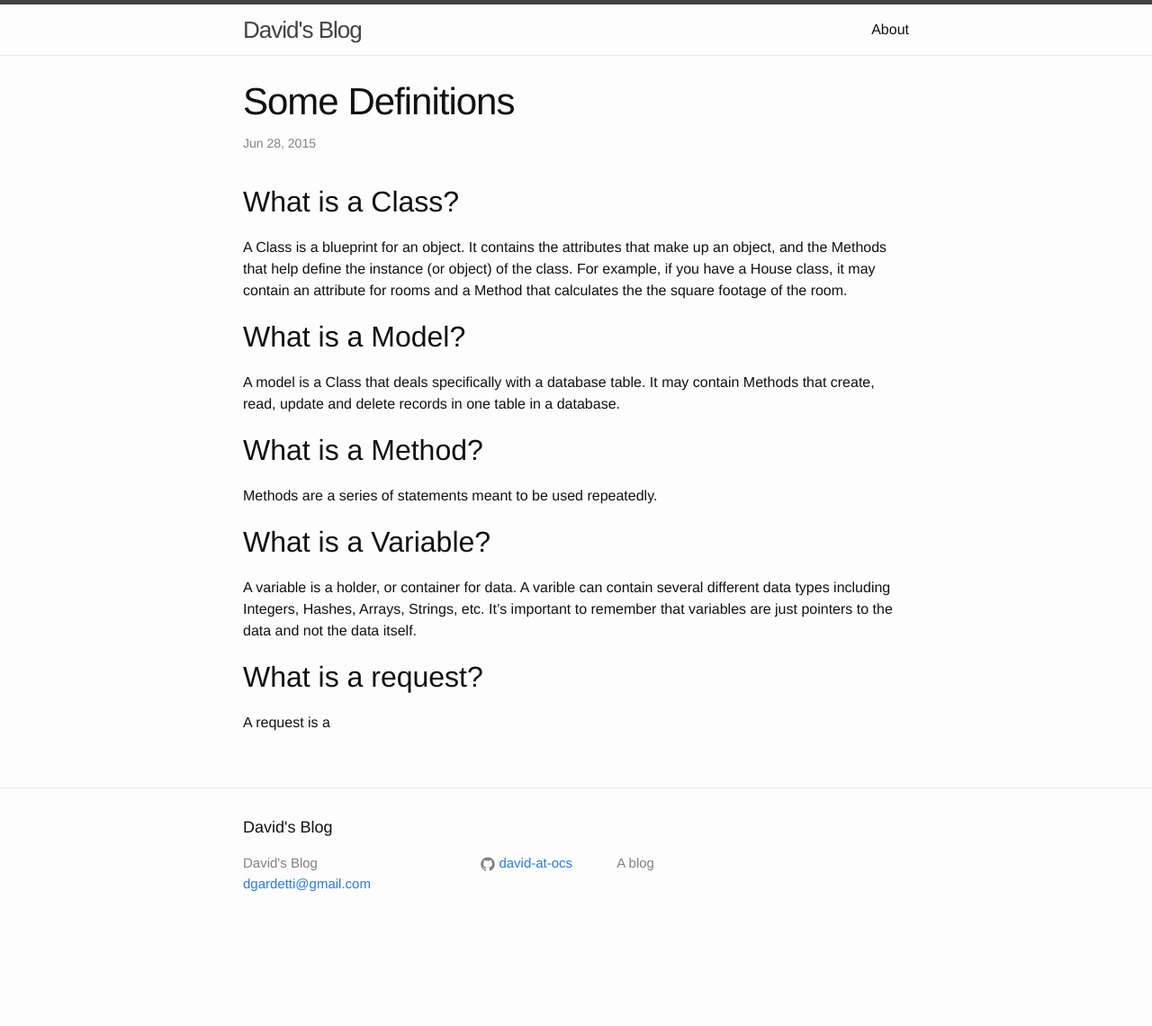
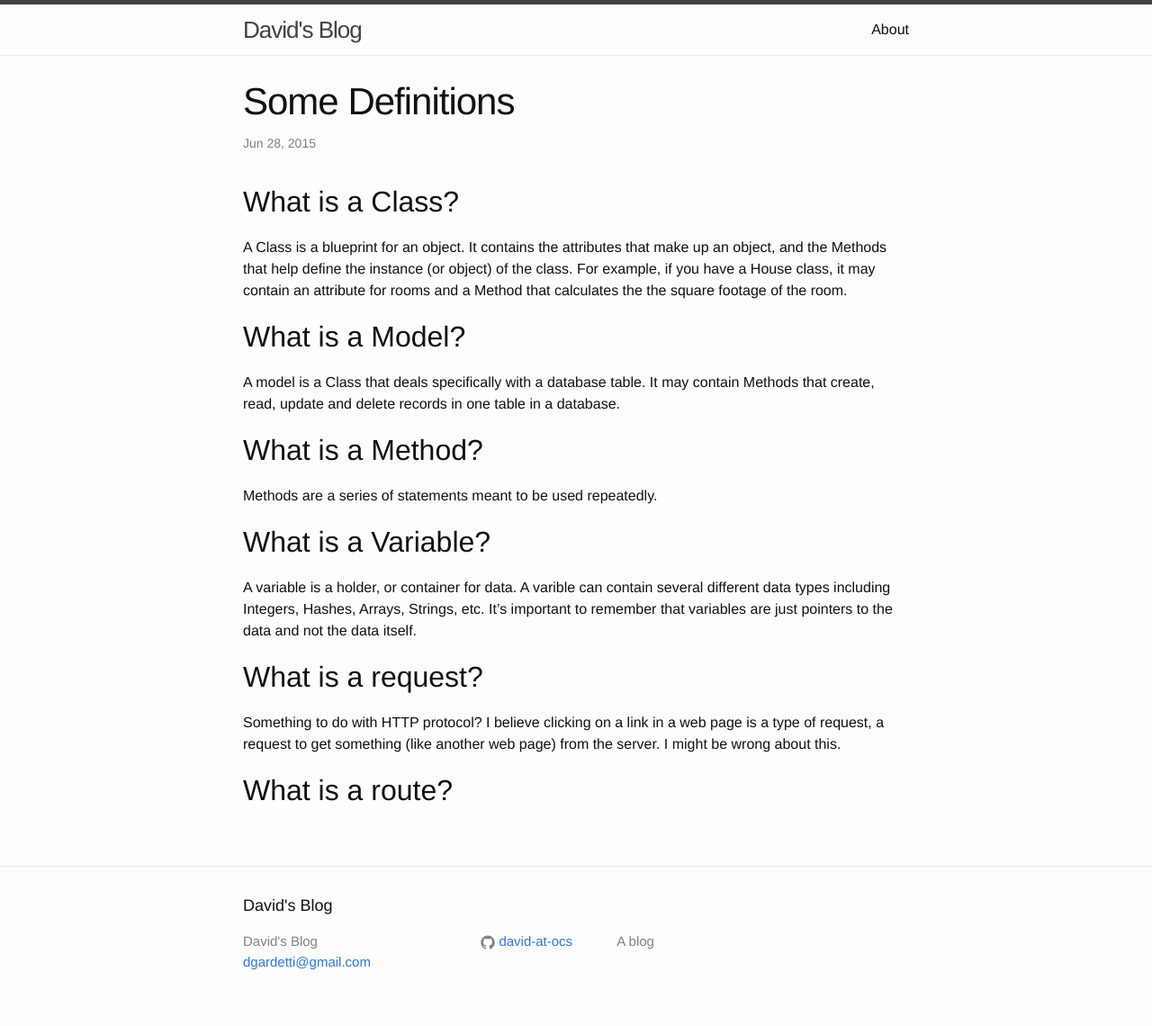
Before and after one commit to david-at-ocs/david-at-ocs.github.io, a Jekyll site: the page built from _posts/2015-06-28-definitions.markdown, in a window 1280 px wide. Shown: the whole page at 90% size. Built offline with Jekyll 4.4.1, drawn with Linux system fonts in a browser that asks for light colours; Markdown is read by kramdown in place of the engine named in the settings; before the commit the page ends 1053 px from its top, so only the background shows below that.

Commit message:
still working on definitions

```diff
--- a/_posts/2015-06-28-definitions.markdown
+++ b/_posts/2015-06-28-definitions.markdown
@@ -17,4 +17,6 @@ Methods are a series of statements meant to be used repeatedly.
 A variable is a holder, or container for data.  A varible can contain several different data types including Integers, Hashes, Arrays, Strings, etc.  It's important to remember that variables are just pointers to the data and not the data itself.
 
 ##What is a request?
-A request is a
+Something to do with HTTP protocol?  I believe clicking on a link in a web page is a type of request, a request to get something (like another web page) from the server.  I might be wrong about this.
+
+##What is a route?
```
